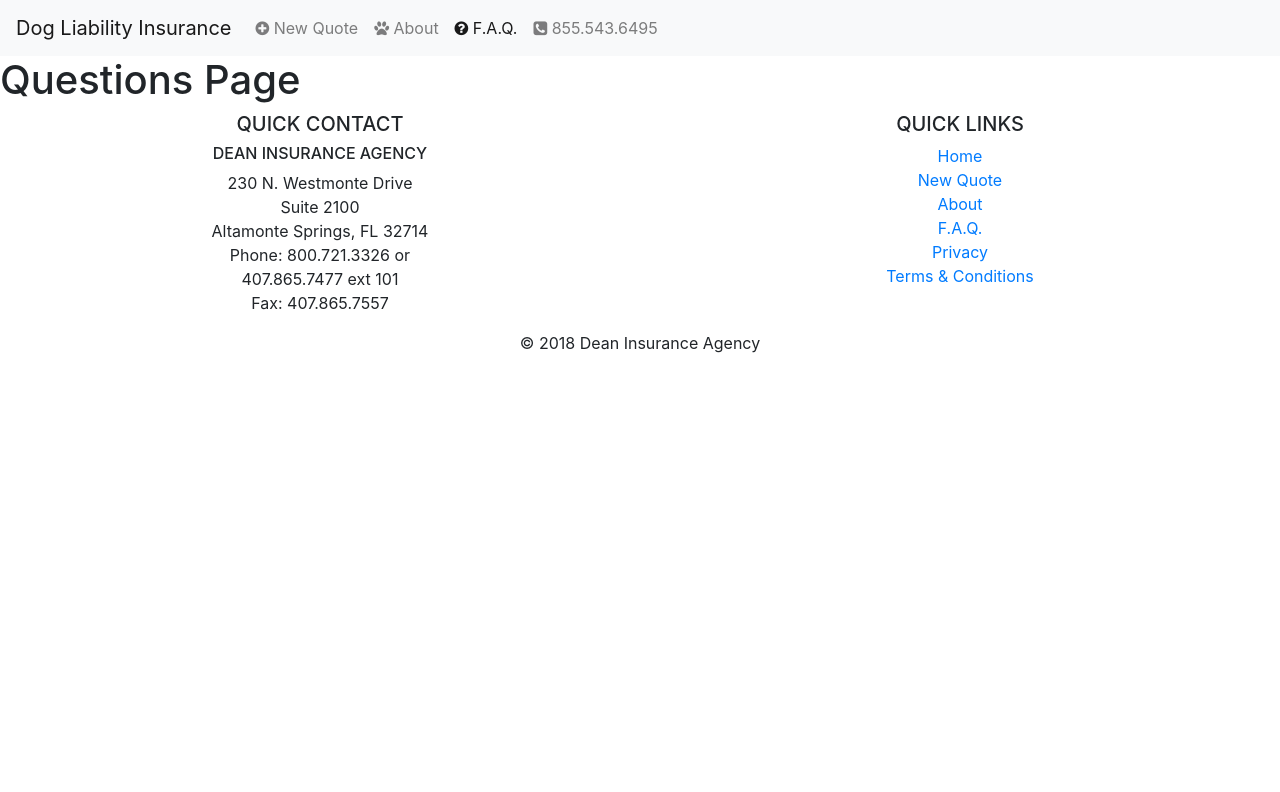
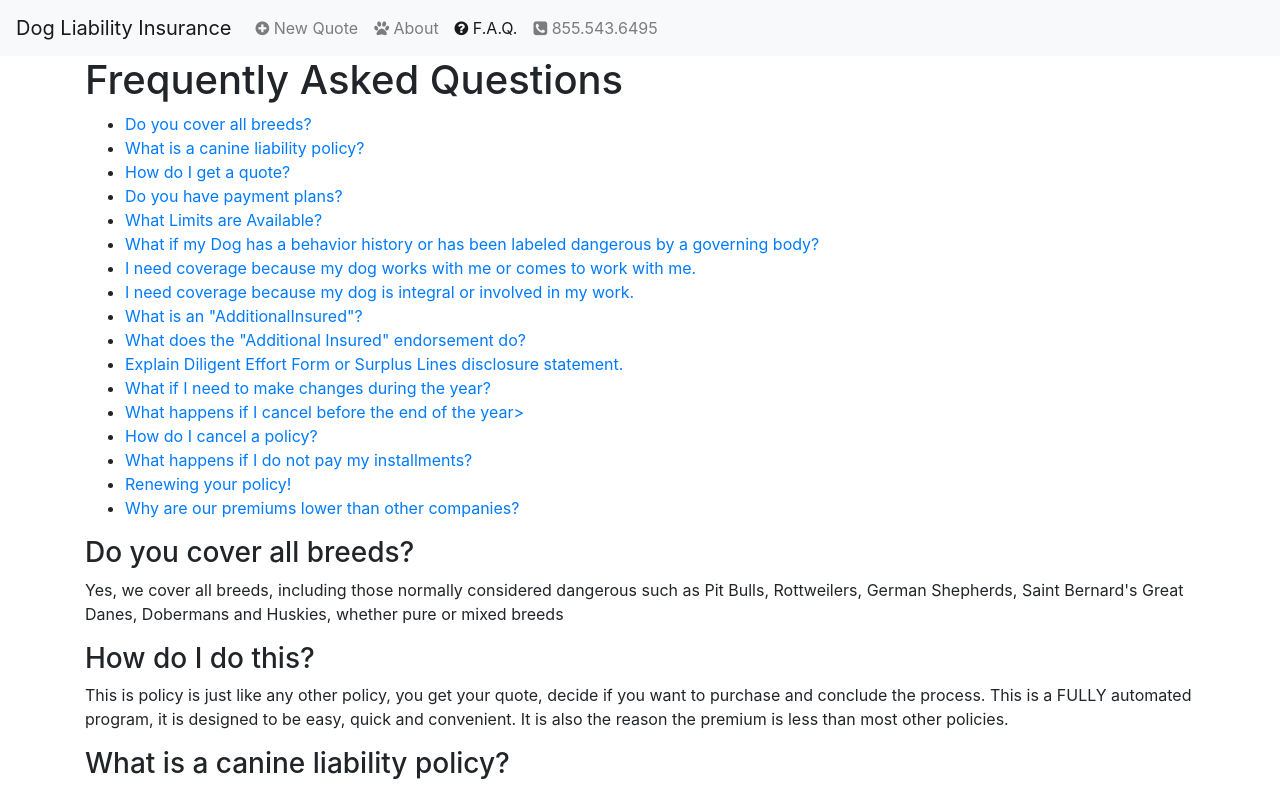
Before and after one commit to jmanock/BiteDog, a React (Create React App) app: page /Questions in a window 1280 px wide. Shown: the top 792 px of the page. Built offline with nearby package versions, Linux system fonts and the light colour scheme.

Commit message:
added questions page

```diff
--- a/src/Components/PageComponents/PageSetUp.jsx
+++ b/src/Components/PageComponents/PageSetUp.jsx
@@ -2,6 +2,7 @@ import React from 'react';
 import HomePage from './Home';
 import AboutPage from './About';
 import PrivacyPage from './Privacy';
+import QuestionsPage from './Questions';
 
 export const Home = () => (
   <HomePage />
@@ -12,7 +13,7 @@ export const About = () => (
 );
 
 export const Questions = () => (
-  <h1>Questions Page</h1>
+  <QuestionsPage />
 );
 
 export const Privacy = () => (
--- a/src/Components/PageComponents/Questions.jsx
+++ b/src/Components/PageComponents/Questions.jsx
@@ -5,66 +5,93 @@ class QuestionsPage extends Component{
     return(
       <div className='container'>
         <h1>Frequently Asked Questions</h1>
-        <h2>Do you cover all breeds?</h2>
+        <ul>
+          <li><a href='#allBreeds'>Do you cover all breeds?</a></li>
+          <li><a href='#whatIs'>What is a canine liability policy?</a></li>
+          <li><a href='#howTo'>How do I get a quote?</a></li>
+          <li><a href='#paymentPlans'>Do you have payment plans?</a></li>
+          <li><a href='#limits'>What Limits are Available?</a></li>
+          <li><a href='#behaviorHistory'>What if my Dog has a behavior history or has been labeled dangerous by a governing body?</a></li>
+          <li><a href='#dogComesWork'>I need coverage because my dog works with me or comes to work with me.</a></li>
+          <li><a href='#dogIntegral'>I need coverage because my dog is integral or involved in my work.</a></li>
+          <li><a href='#additionalInsured'>What is an "AdditionalInsured"?</a></li>
+          <li><a href='#additionalInsuredDo'>What does the "Additional Insured" endorsement do?</a></li>
+          <li><a href='#diligentEffortForm'>Explain Diligent Effort Form or Surplus Lines disclosure statement.</a></li>
+          <li><a href='#changesDuringYear'>What if I need to make changes during the year?</a></li>
+          <li><a href='#cancelBeforeYear'>What happens if I cancel before the end of the year></a></li>
+          <li><a href='#Cancel'>How do I cancel a policy?</a></li>
+          <li><a href='#doNotPay'>What happens if I do not pay my installments?</a></li>
+          <li><a href='#Renewing'>Renewing your policy!</a></li>
+          <li><a href='#Lower'>Why are our premiums lower than other companies?</a></li>
+        </ul>
+        <h3 id='allBreeds'>Do you cover all breeds?</h3>
         <p>Yes, we cover all breeds, including those normally considered dangerous such as Pit Bulls, Rottweilers, German Shepherds, Saint Bernard's Great Danes, Dobermans and Huskies, whether pure or mixed breeds</p>
-        <h2>How do I do this?</h2>
+        <h3 id='howTo'>How do I do this?</h3>
         <p>This is policy is just like any other policy, you get your quote, decide if you want to purchase and conclude the process. This is a FULLY automated program, it is designed to be easy, quick and convenient. It is also the reason the premium is less than most other policies.</p>
-        <h2>What is a canine liability policy?</h2>
+        <h3 id='whatIs'>What is a canine liability policy?</h3>
         <p>It is a standalone policy that covers injuries or damages which are caused by your dog. Most people think only of dog bites; however, bites are just one reason people are suing dog owners. If your dog scratches, scares, causes a person to fall or if your dog injures another animal, it is likely you will hear from a lawyer. Coverage is provided on and off your premises anywhere in the United States. Many landlords and municpalities are requesting to be added as "Additional Insureds" providing them with liability coverage for injuries or damages caused by your dog and so they can be notified of any changes or cancellations.</p>
-        <h2>How do I get a quote?</h2>
+        <h3 id='howTo'>How do I get a quote?</h3>
         <p>
           Hit the "Get a Quote" button on the website. You will be asked to answer primarily drop down questions, then hit "Calculate" at the bottom of the page. If you have more than one dog, there is an "Add Dog" button at the top left corner of the quote. You will need to answer the same questions for each dog. Please note that your are Never under any <span className='bold'>OBLIGATION TO PURCHASE ANYTHING!</span>
         </p>
-        <h2>Do you have payment plans?</h2>
+        <h3 id='paymentPlans'>Do you have payment plans?</h3>
         <p>
           Payment options and plans will vary depending on the amount of the premium they will appear on the page with your quote. That <span className='bold'>QUOTE</span> you will reveive is for an annual policy which is 12 months or one year. All payments must be received and authorized by either a debit or credit card processing company. The charges will appear on your statement from "Dual Commercial" they are assisting us. The only Rip Off reports about the program are the result of cancellation due to nonpayment of premiums, only the Insurer can reinstate coverage we do not have the authority to without their approval. <span className='bold'>There is no Deductible!</span>
         </p>
-        <h2>What Limits are Available?</h2>
+        <h3 id='limits'>What Limits are Available?</h3>
         <p>
           We have four options for coverage $25,000, $50,000, $100,000 and $300,000. At this time we are unable to assist with higher limits such as $500,000 and up.
         </p>
-        <h2>What if my Dog has a behavior history or has been labeled dangerous by a governing body?</h2>
+        <h3 id='behaviorHistory'>What if my Dog has a behavior history or has been labeled dangerous by a governing body?</h3>
         <p>
           We are willing to review all dogs. You will be asked to give us information on the incident or incidents leading to the label. If your quote comes back as a "referral", that means the underwriters want to review your application closer. You will receive the final decision in a separate email.
         </p>
-        <h2>I need coverage because my dog works with me or comes to work with me.</h2>
+        <h3 id='dogComesWork'>I need coverage because my dog works with me or comes to work with me.</h3>
         <p>
           If your dog goes to work with you but does not assist you, other than greeting customers or visiting with staff or employees, we can include coverage.
         </p>
-        <h2>I need coverage because my dog is integral or involved in my work.</h2>
+        <h3 id='dogIntegral'>I need coverage because my dog is integral or involved in my work.</h3>
         <p>
           If you use your dog in your line of work and consider it to be "Involved" or "Integral" we can provide coverage. For example, many dogs are used in certain lines of work to sniff out bombs, drugs, bed bugs, physical therapy or counseling.
         </p>
-        <h2>What is an "Additional Insured"?</h2>
+        <h3 id='additionalInsured'>What is an "Additional Insured"?</h3>
         <p>
           You may be asked to name your landlord, employer, a governmental entity or other interested parties on the policy in the event your dog injures someone or causes damage. You may add one or more, but your must have their name, address, and contact information (either phone or e-mail). There is a $50 charge per separate address to add them to your policy. You do not need to add a spouse, significant other or family member as an "Additional Insured", if they reside at the same address as you, as they are already covered under the policy.
         </p>
-        <h2>What does the "Additional Insured" endorsement do?</h2>
+        <h3 id='additionalInsuredDo'>What does the "Additional Insured" endorsement do?</h3>
         <p>
           If your dog injures a person or another animal and your landlord or other "Additional Insured" is sued, this policy will protect you and your landlord (and any other "Additional Insured") for medical costs for the injured party, defense costs and settlement costs, if any.
         </p>
-        <h2>Explain Diligent Effort Form or Surplus Lines disclosure statement.</h2>
+        <h3 id='diligentEffortForm'>Explain Diligent Effort Form or Surplus Lines disclosure statement.</h3>
         <p>
           This coverage is available through the Excess and Surplus marketplace. These types of policies are often called non-admitted or non-licensed. The primary difference between this policy and an admitted policy is that if the insurance company were to go out of business, there would be no protection under your State Guaranty Fund. However, this policy is through one of the largest syndicates at Lloyd's of London is one of the oldest insurance providers in the world. To prove that you have been made aware that the policy is non-admitted, you may have to sign a form predetermined by your state.
         </p>
-        <h2>What if I need to make changes during the year?</h2>
+        <h3 id='changesDuringYear'>What if I need to make changes during the year?</h3>
         <p>
           There is a tab for "Changes". Simply complete the information and it will be sent for processing. If there are additional charges, we will be in touch. Changes are not automated yet, so it will take some time to get proff of changes to you. Normally, this should take about 1 - 2 weeks to process. If it is urgent, please let us know.
         </p>
         <p>
           We can update your address, email or phone number. The policy, however, cannot be assigned or transferred to a new owner. The owner would need to purchase their own policy your policy would be canceled and any return premium returned.
         </p>
-        <h2>What happens if I cancel before the end of the year?</h2>
+        <h3 id='cancelBeforeYear'>What happens if I cancel before the end of the year?</h3>
         <p>
           The policy can be canceled at any time. If there are any "Additional Insureds", we have an obligation to notify them of the cancellation. After the first ninety days, the return premium is determined by your individual states' laws and regulations; however, no fees are ever returned. Should you purchase the policy and decide to cancel for any reason (even mintes later), 25% of the premium in nonrefundable.'
         </p>
-        <h2>How do I cancel a policy?</h2>
+        <h3 id='Cancel'>How do I cancel a policy?</h3>
         <p>
           There is a tab for "Policy Changes" or "Cancelations". Complete the information you will receive a form to sign, <span className='bold'>WE</span> can Not start the cancellation without it. This will be handled manually and it can take 4-6 weeks for the cancellation to be processed. If you have chosen a payment plan, there may be additional payments collected before processing is complete; however, we will return every penny we owe you.
         </p>
-        <h2>What happens if I do not pay my installments?</h2>
+        <h3 id='doNotPay'>What happens if I do not pay my installments?</h3>
         <p>
-
+          All installments will be drawn directly from the debit or credit card uses to purchase the policy without action by you. If you are canceled for nonpayment of premium or insufficient funds in your account we will return any premium that has been paid but not earned (meaning used up). Fees will not be refunded and we cannot reinstate your coverage. Again, we are obligated to notify any and all "Additional Insureds" of cancellation.
+        </p>
+        <h3 id='Renewing'>Renewing your policy!</h3>
+        <p>
+          Starting at about 6 weeks prior to policy expiration, you will receive a series of emails. If you want to renew, all current information will be included for you to review, including information on your dog and your contact information. Once you sign your state required documents, your go directly to the final page, select your payment option and enter your card information. If you do not want to renew, simply opt out. If your policy was canceled during the year, we will not contact you further.
+        </p>
+        <h3 id='Lower'>Why are our premiums lower than other companies?</h3>
+        <p>
+          This policy was designed with a unique rating and underwriting process. The questions you answer give us the information we need to determine if we can offer you a quote and for what price. Automation is necessary to readily assist as many owners as possible at the lowest cost and to do so in the most efficient and timely manner.
         </p>
       </div>
     );
```
